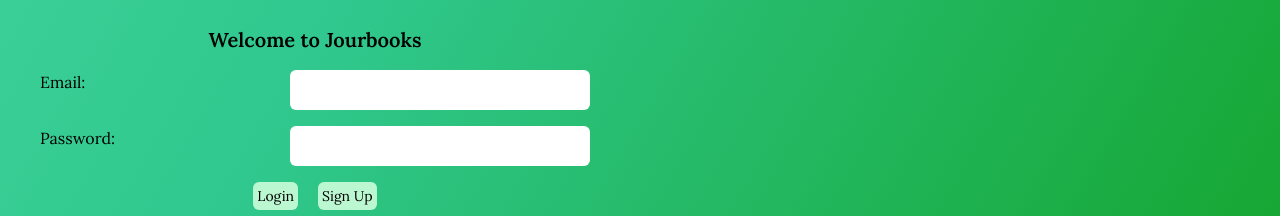
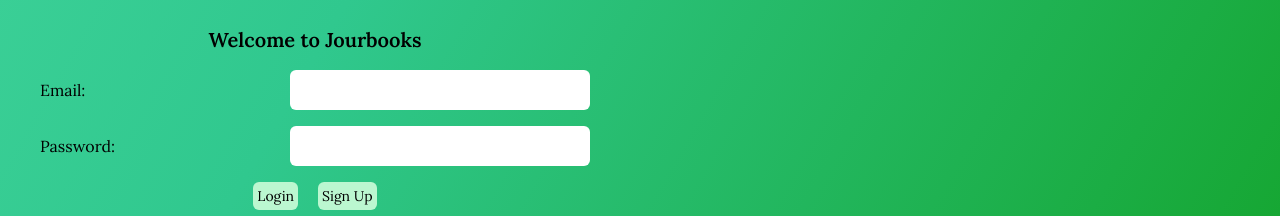
Before and after one commit to Vnovnick/jourbooks, a SvelteKit app: page / in a window 1280 px wide. Shown: the part 282-498 px from the top of the page. Built offline with nearby package versions, Linux system fonts and the light colour scheme.

Commit message:
center login inputs elements

```diff
--- a/src/routes/+page.svelte
+++ b/src/routes/+page.svelte
@@ -17,11 +17,11 @@
   {#if isLoginView}
     <form class="w-[550px] flex flex-col gap-y-4 my-auto">
       <p class="text-xl font-semibold text-center">Welcome to Jourbooks</p>
-      <div class="w-full justify-between flex">
+      <div class="w-full justify-between flex items-center">
         <p>Email:</p>
         <input class={loginInputs} type="text" bind:value={userEmail} />
       </div>
-      <div class="w-full justify-between flex">
+      <div class="w-full justify-between flex items-center">
         <p>Password:</p>
         <input class={loginInputs} type="text" bind:value={userPassword} />
       </div>
--- a/src/routes/Register.svelte
+++ b/src/routes/Register.svelte
@@ -17,7 +17,7 @@
   use:enhance
 >
   <p class="text-xl font-semibold text-center">Create a New Account</p>
-  <div class="w-full justify-between flex">
+  <div class="w-full justify-between flex items-center">
     <p>User Name:</p>
     <input
       class={loginInputs}
@@ -27,7 +27,7 @@
       required
     />
   </div>
-  <div class="w-full justify-between flex">
+  <div class="w-full justify-between flex items-center">
     <p>Email:</p>
     <input
       class={loginInputs}
@@ -37,7 +37,7 @@
       required
     />
   </div>
-  <div class="w-full justify-between flex">
+  <div class="w-full justify-between flex items-center">
     <p>Password:</p>
     <input
       class={loginInputs}
@@ -47,7 +47,7 @@
       required
     />
   </div>
-  <div class="w-full justify-between flex">
+  <div class="w-full justify-between flex items-center">
     <p>Confirm Password:</p>
     <input
       class={loginInputs}
```
